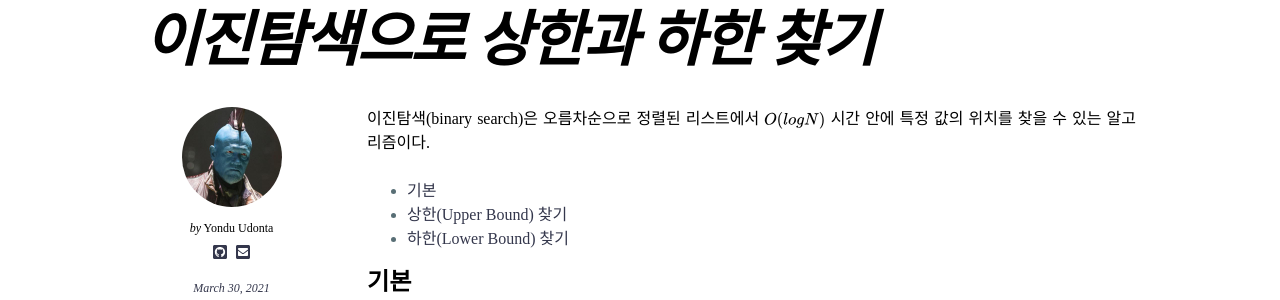
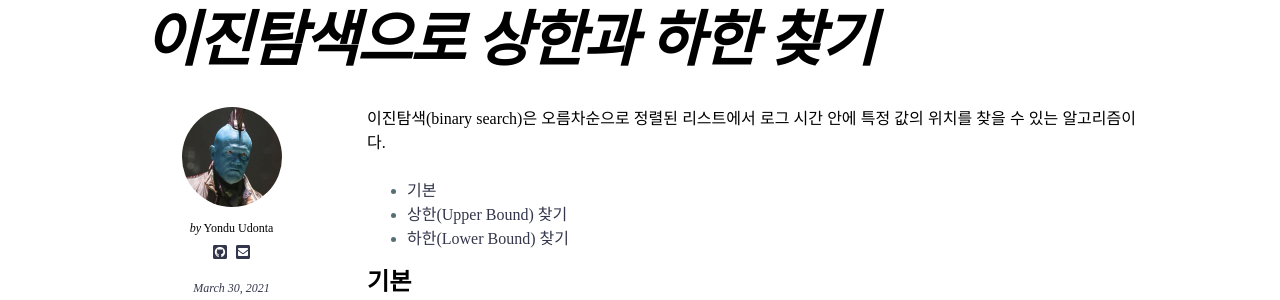
Before and after one commit to boreum0302/blog, a Jekyll site: the page built from _posts/2021-03-30-binary-search.md, in a window 1280 px wide. Shown: the part 336-636 px from the top of the page. Built offline with Jekyll 4.4.1, drawn with Linux system fonts in a browser that asks for light colours; nearby versions of some CDN libraries; some web fonts are replaced; formulas are drawn with MathJax 3.

Commit message:
Update 2021-03-30-binary-search.md

```diff
--- a/_posts/2021-03-30-binary-search.md
+++ b/_posts/2021-03-30-binary-search.md
@@ -8,7 +8,7 @@ tags:
 use_math: true
 ---
 
-이진탐색(binary search)은 오름차순으로 정렬된 리스트에서 $$O(log N)$$ 시간 안에 특정 값의 위치를 찾을 수 있는 알고리즘이다.
+이진탐색(binary search)은 오름차순으로 정렬된 리스트에서 로그 시간 안에 특정 값의 위치를 찾을 수 있는 알고리즘이다.
 
 - TABLE OF CONTENTS
 {:toc}
```
